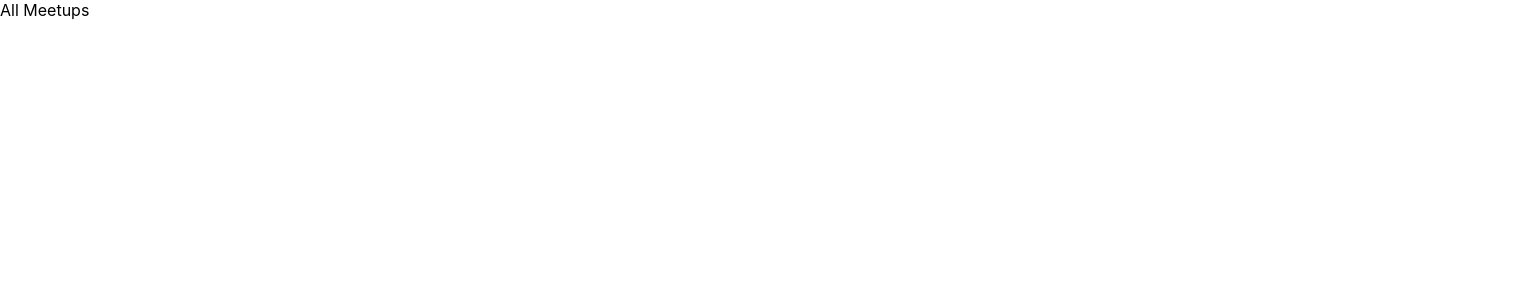
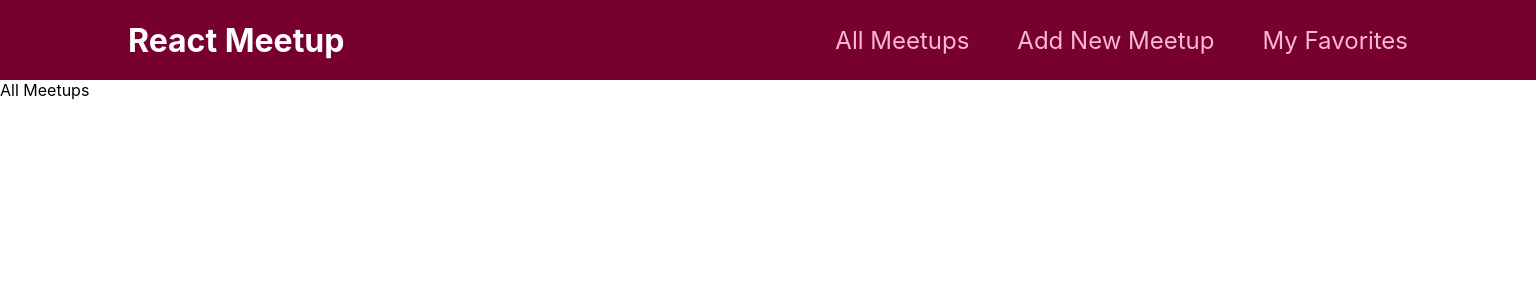
Before and after one commit to Annedrew/meetup-demo, a React (Create React App) app in the folder meetup/: page / in a window 1280 px wide. Shown: the top 300 px of the page, 1536 px wide, since content can reach past the window. Built offline with nearby package versions, Linux system fonts and the light colour scheme.

Commit message:
Add navigation bar and set CSS Modules

```diff
--- a/meetup/src/App.js
+++ b/meetup/src/App.js
@@ -2,10 +2,12 @@
 import AllMeetupsPage from './pages/AllMeetups';
 import FavoritesPage from './pages/Favorites';
 import NewMeetupPage from './pages/NewMeetup';
+import MainNavigation from './components/layout/MainNavigation'
 
 function App() {
   return (
     <div>
+      <MainNavigation />
       <Routes>
         <Route path='/' element={<AllMeetupsPage />} />
         <Route path='/new-meetup' element={<NewMeetupPage />} />
--- /dev/null
+++ b/meetup/src/components/layout/MainNavigation.js
@@ -0,0 +1,26 @@
+import { Link } from 'react-router-dom';
+import classes from './MainNavigation.module.css';
+
+
+function MainNavigation() {
+    return(
+        <header className={ classes.header }>
+            <div className={ classes.logo }>React Meetup</div>
+            <nav>
+                <ul>
+                    <li>
+                        <Link to='/'>All Meetups</Link>
+                    </li>
+                    <li>
+                        <Link to='/new-meetup'>Add New Meetup</Link>
+                    </li>
+                    <li>
+                        <Link to='/favorites'>My Favorites</Link>
+                    </li>
+                </ul>
+            </nav>
+        </header>
+    );
+}
+
+export default MainNavigation;
--- /dev/null
+++ b/meetup/src/components/layout/MainNavigation.module.css
@@ -0,0 +1,47 @@
+.header {
+  width: 100%;
+  height: 5rem;
+  display: flex;
+  align-items: center;
+  justify-content: space-between;
+  background-color: #77002e;
+  padding: 0 10%;
+}
+
+.logo {
+  font-size: 2rem;
+  color: white;
+  font-weight: bold;
+}
+
+.header ul {
+  list-style: none;
+  margin: 0;
+  padding: 0;
+  display: flex;
+  align-items: baseline;
+}
+
+.header li {
+  margin-left: 3rem;
+}
+
+.header a {
+  text-decoration: none;
+  font-size: 1.5rem;
+  color: #fcb8d2;
+}
+
+.header a:hover,
+.header a:active,
+.header a.active {
+  color: white;
+}
+
+.badge {
+  background-color: #cc2062;
+  color: white;
+  border-radius: 12px;
+  padding: 0 1rem;
+  margin-left: 0.5rem;
+}
```
